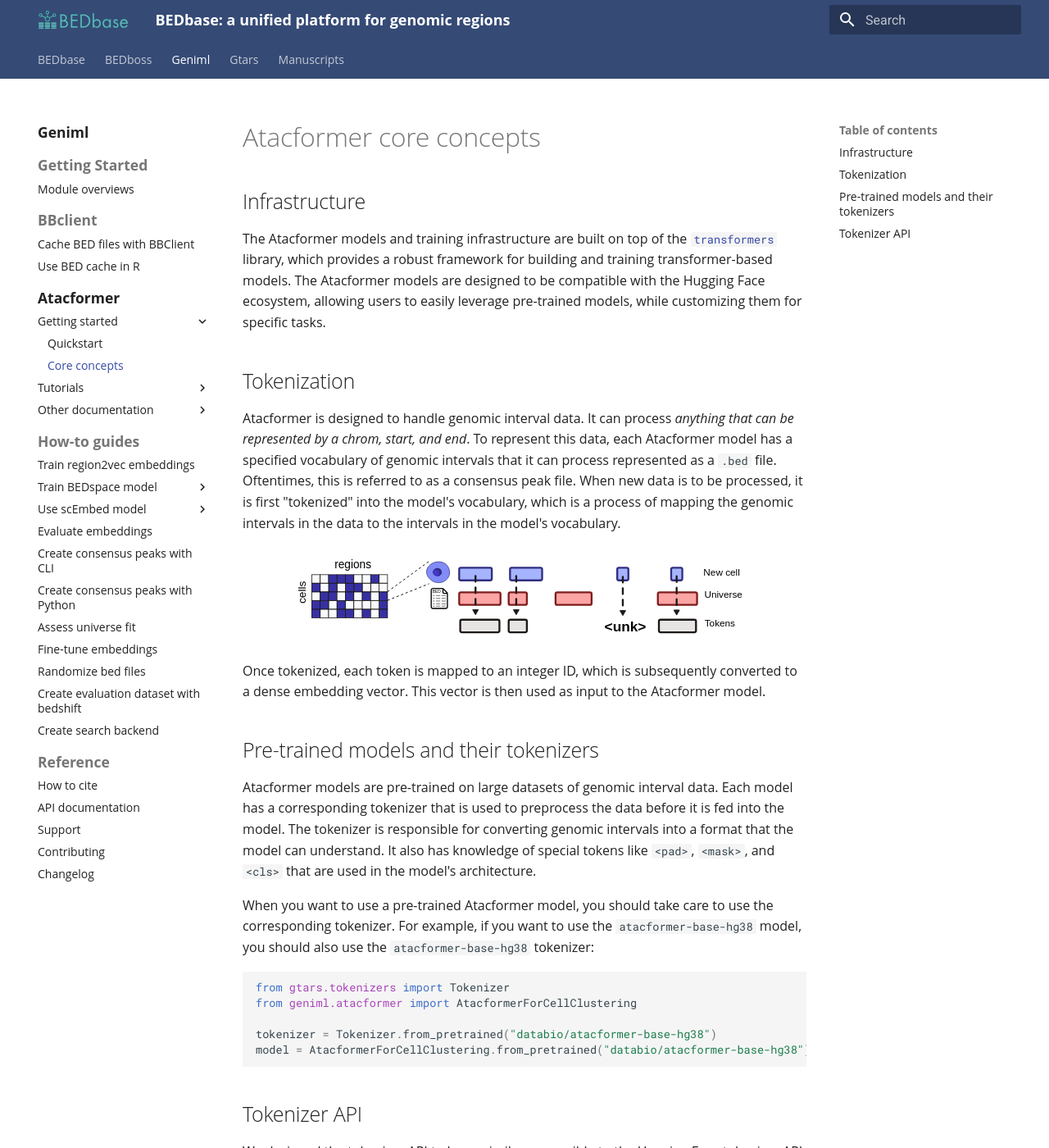
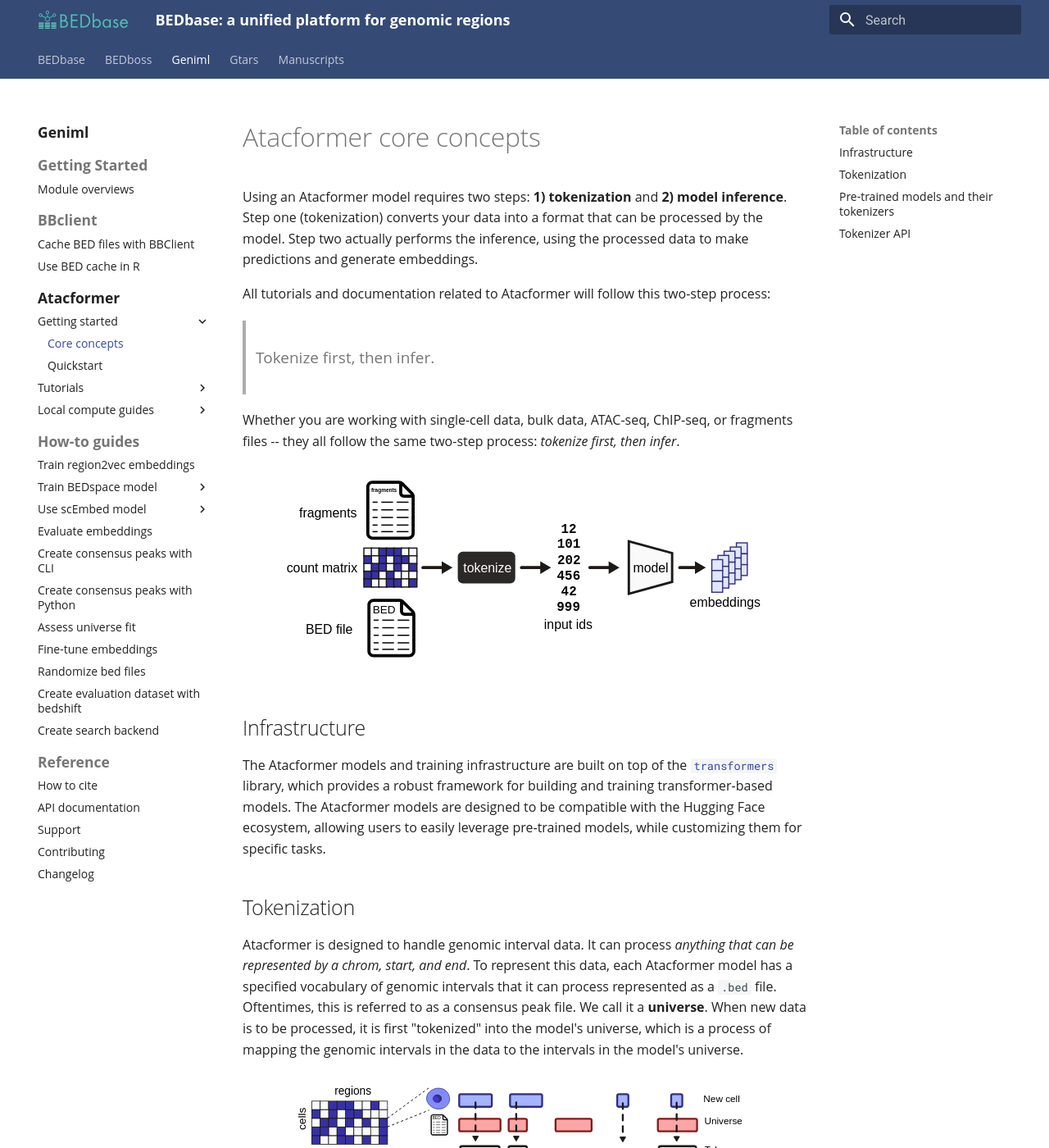
Before and after one commit to databio/bedbase, an MkDocs documentation site: the page built from docs/atacformer/core-concepts.md, in a window 1280 px wide and 1400 px high. Shown: the whole window at 82% size. Built offline with MkDocs 1.6.1 and Material for MkDocs 9.7.7, drawn with Linux system fonts in a browser that asks for light colours; some of the changed text lies outside the part shown.

Commit message:
tweak atacformer documentation

```diff
--- a/docs/atacformer/core-concepts.md
+++ b/docs/atacformer/core-concepts.md
@@ -1,10 +1,20 @@
 # Atacformer core concepts
+
+Using an Atacformer model requires two steps: **1) tokenization** and **2) model inference**. Step one (tokenization) converts your data into a format that can be processed by the model. Step two actually performs the inference, using the processed data to make predictions and generate embeddings.
+
+All tutorials and documentation related to Atacformer will follow this two-step process:
+> Tokenize first, then infer.
+
+Whether you are working with single-cell data, bulk data, ATAC-seq, ChIP-seq, or fragments files -- they all follow the same two-step process: *tokenize first, then infer*.
+<p align="center">
+    <img align="center" src="../img/core_concepts.svg" width="600">
+</p>
 
 ## Infrastructure
 The Atacformer models and training infrastructure are built on top of the [`transformers`](https://github.com/huggingface/transformers) library, which provides a robust framework for building and training transformer-based models. The Atacformer models are designed to be compatible with the Hugging Face ecosystem, allowing users to easily leverage pre-trained models, while customizing them for specific tasks.
 
 ## Tokenization
-Atacformer is designed to handle genomic interval data. It can process _anything that can be represented by a chrom, start, and end_. To represent this data, each Atacformer model has a specified vocabulary of genomic intervals that it can process represented as a `.bed` file. Oftentimes, this is referred to as a consensus peak file. When new data is to be processed, it is first "tokenized" into the model's vocabulary, which is a process of mapping the genomic intervals in the data to the intervals in the model's vocabulary.
+Atacformer is designed to handle genomic interval data. It can process _anything that can be represented by a chrom, start, and end_. To represent this data, each Atacformer model has a specified vocabulary of genomic intervals that it can process represented as a `.bed` file. Oftentimes, this is referred to as a consensus peak file. We call it a **universe**. When new data is to be processed, it is first "tokenized" into the model's universe, which is a process of mapping the genomic intervals in the data to the intervals in the model's universe.
 
 <p align="center">
     <img align="center" src="../img/tokenization.svg" width="600">
--- a/mkdocs.yml
+++ b/mkdocs.yml
@@ -105,17 +105,20 @@
     - Atacformer:
       - Atacformer: atacformer/README.md
       - Getting started:
+        - Core concepts: atacformer/core-concepts.md
         - Quickstart: atacformer/quickstart.md
-        - Core concepts: atacformer/core-concepts.md
       - Tutorials:
+        - Generating a UMAP from fragments files: atacformer/tutorials/umap_from_fragments.md
         - Example Brain3k Processing: atacformer/tutorials/example-brain3k-processing.md
-        - Pre-tokenize data for training: atacformer/tutorials/pretokenize-for-training.md
-        - Train a model from scratch: atacformer/tutorials/train-from-scratch.md
-        - Fine-tune a model: atacformer/tutorials/fine-tune.md
         - Visualizing new embeddings in the latent space of a reference: atacformer/tutorials/ev-projection.md
-      - Other documentation:
-        - Using atacformer with Apple Silicon: atacformer/other_docs/apple-silicon.md
-        - Using atacformer locally: atacformer/other_docs/local-compute.md
+        - Training:
+          - Pre-tokenize data for training: atacformer/tutorials/training/pretokenize-for-training.md
+          - Train a model from scratch: atacformer/tutorials/training/train-from-scratch.md
+          - Fine-tune a model: atacformer/tutorials/training/fine-tune.md
+      - Local compute guides:
+        - Compute requirements: atacformer/local_compute/compute_requirements.md
+        - Using atacformer locally: atacformer/local_compute/local_compute.md
+        - Using atacformer with Apple Silicon: atacformer/local_compute/apple_silicon.md
     - How-to guides:
       - Train region2vec embeddings: geniml/tutorials/region2vec.md
       - Train BEDspace model:
```
Also changed, not shown: docs/atacformer/local_compute/compute_requirements.md (added, +12 -0 lines), docs/atacformer/quickstart.md (+2 -2 lines), docs/atacformer/tutorials/umap_from_fragments.md (added, +56 -0 lines), docs/atacformer/img/core_concepts.svg (added), docs/atacformer/local_compute/apple_silicon.md (renamed from docs/atacformer/other_docs/apple-silicon.md), docs/atacformer/local_compute/local_compute.md (renamed from docs/atacformer/other_docs/local-compute.md), docs/atacformer/tutorials/training/fine-tune.md (renamed from docs/atacformer/tutorials/fine-tune.md), docs/atacformer/tutorials/training/pretokenize-for-training.md (renamed from docs/atacformer/tutorials/pretokenize-for-training.md), docs/atacformer/tutorials/training/train-from-scratch.md (renamed from docs/atacformer/tutorials/train-from-scratch.md).
